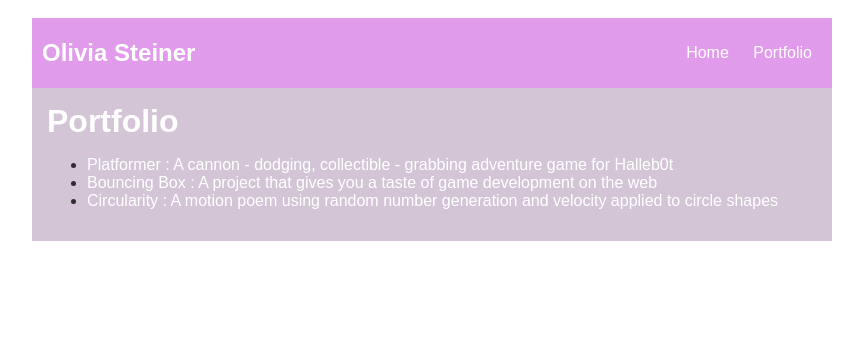
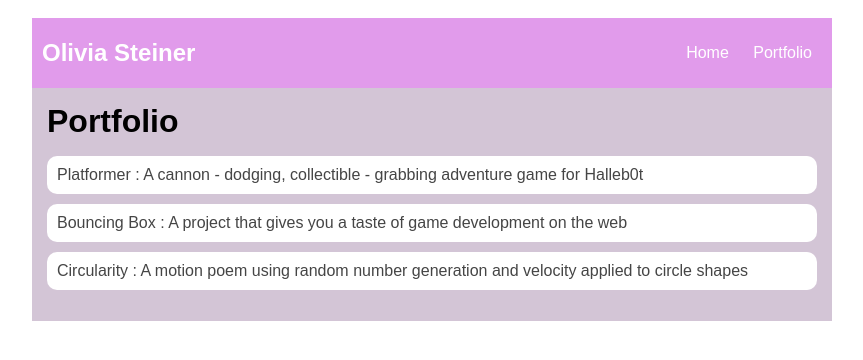
Before and after one commit to OliviaSteiner7519959/OliviaSteiner7519959.github.io, a plain HTML site: page portfolio.html in a window 1280 px wide. Shown: the whole page, without its empty margins (208-1071 px from the left). Drawn offline with Linux system fonts and the light colour scheme.

Commit message:
portfolio css

```diff
--- a/style.css
+++ b/style.css
@@ -57,10 +57,54 @@ body {
    }
 
    /* portfolio styles */
-   #interests {
-       border: 4px sliver rigde ;
-       padding: 8px;
-   }
-   h2, h3 {
-       margin: 0px;
-   }
+         .content h1 {
+             color: black;
+         }
+
+         #portfolio {
+             list-style-type: none;
+             padding-left: 0;
+         }
+
+         #portfolio li {
+             background: #fff;
+             padding: 10px;
+             border-radius: 10px;
+             margin-bottom: 10px;
+         }
+
+         #portfolio li:hover {
+             background: #eee;
+         }
+
+         #portfolio a {
+             text-decoration: none;
+             color: #454545;
+         }
+
+
+   /* portfolio styles */
+         .content h1 {
+             color: black;
+         }
+
+         #portfolio {
+             list-style-type: none;
+             padding-left: 0;
+         }
+
+         #portfolio li {
+             background: #fff;
+             padding: 10px;
+             border-radius: 10px;
+             margin-bottom: 10px;
+         }
+
+         #portfolio li:hover {
+             background: #eee;
+         }
+
+         #portfolio a {
+             text-decoration: none;
+             color: #454545;
+         }
```
